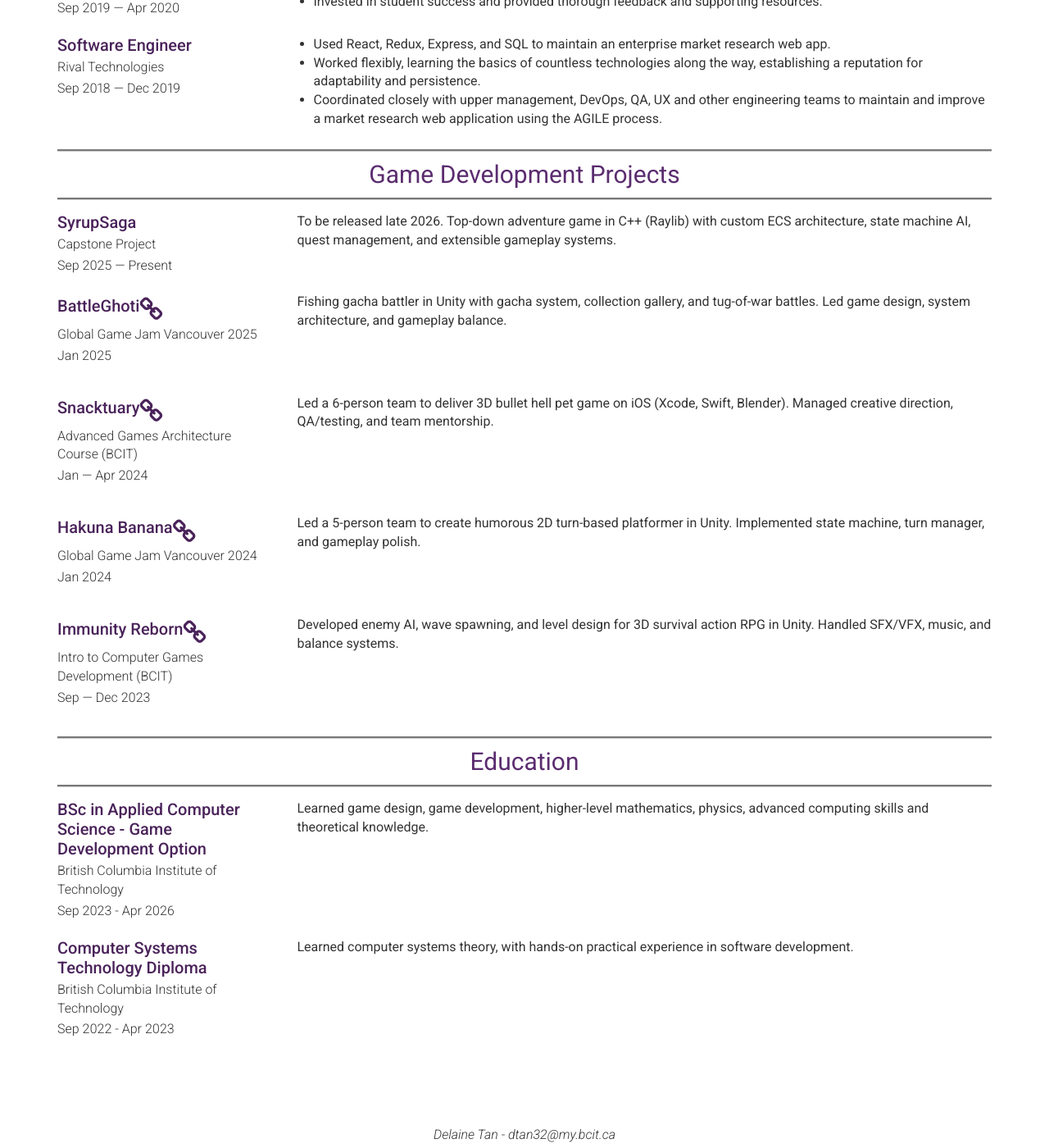
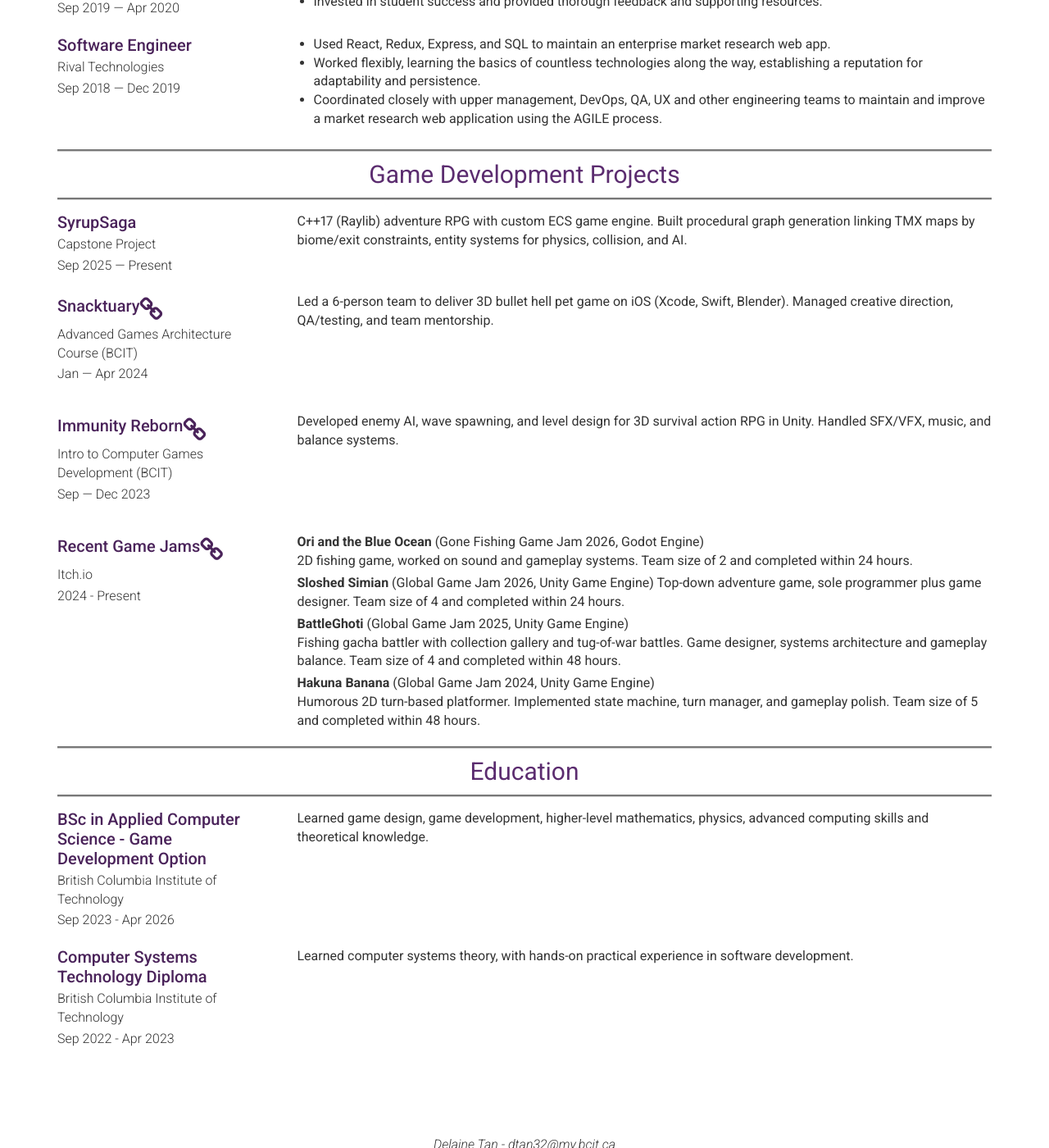
Before and after one commit to DelaineWTan/delainewtan.github.io, a Jekyll site: the page built from index.md, in a window 1280 px wide and 1400 px high, scrolled down 717 px. Shown: the whole window at 82% size. Built offline with Jekyll 4.4.1, drawn with Linux system fonts in a browser that asks for light colours.

Commit message:
Condense game jams into one project entry, update Syrup Saga description.

```diff
--- a/_data/projects.yml
+++ b/_data/projects.yml
@@ -2,14 +2,7 @@
   name: SyrupSaga
   dates: Sep 2025 — Present
   company: Capstone Project
-  description: To be released late 2026. Top-down adventure game in C++ (Raylib) with custom ECS architecture, state machine AI, quest management, and extensible gameplay systems.
-
-- layout: left
-  name: BattleGhoti
-  dates: Jan 2025
-  company: Global Game Jam Vancouver 2025
-  link: https://cheesypudding.itch.io/battleghoti
-  description: Fishing gacha battler in Unity with gacha system, collection gallery, and tug-of-war battles. Led game design, system architecture, and gameplay balance.
+  description: C++17 (Raylib) adventure RPG with custom ECS game engine. Built procedural graph generation linking TMX maps by biome/exit constraints, entity systems for physics, collision, and AI.
 
 - layout: left
   name: Snacktuary
@@ -19,15 +12,26 @@
   description: Led a 6-person team to deliver 3D bullet hell pet game on iOS (Xcode, Swift, Blender). Managed creative direction, QA/testing, and team mentorship.
 
 - layout: left
-  name: Hakuna Banana
-  dates: Jan 2024
-  company: Global Game Jam Vancouver 2024
-  link: https://delainetan.itch.io/hakuna-banana
-  description: Led a 5-person team to create humorous 2D turn-based platformer in Unity. Implemented state machine, turn manager, and gameplay polish.
-
-- layout: left
   name: Immunity Reborn
   dates: Sep — Dec 2023
   company: Intro to Computer Games Development (BCIT)
   link: https://delainetan.itch.io/immunity-reborn
   description: Developed enemy AI, wave spawning, and level design for 3D survival action RPG in Unity. Handled SFX/VFX, music, and balance systems.
+
+- layout: left
+  name: Recent Game Jams
+  dates: 2024 - Present
+  company: Itch.io
+  link: https://delainetan.itch.io/
+  description: |
+    **Ori and the Blue Ocean** (Gone Fishing Game Jam 2026, Godot Engine)
+    2D fishing game, worked on sound and gameplay systems. Team size of 2 and completed within 24 hours.
+
+    **Sloshed Simian** (Global Game Jam 2026, Unity Game Engine)
+    Top-down adventure game, sole programmer plus game designer. Team size of 4 and completed within 24 hours.
+
+    **BattleGhoti** (Global Game Jam 2025, Unity Game Engine)
+    Fishing gacha battler with collection gallery and tug-of-war battles. Game designer, systems architecture and gameplay balance. Team size of 4 and completed within 48 hours.
+
+    **Hakuna Banana** (Global Game Jam 2024, Unity Game Engine)
+    Humorous 2D turn-based platformer. Implemented state machine, turn manager, and gameplay polish. Team size of 5 and completed within 48 hours.
```
